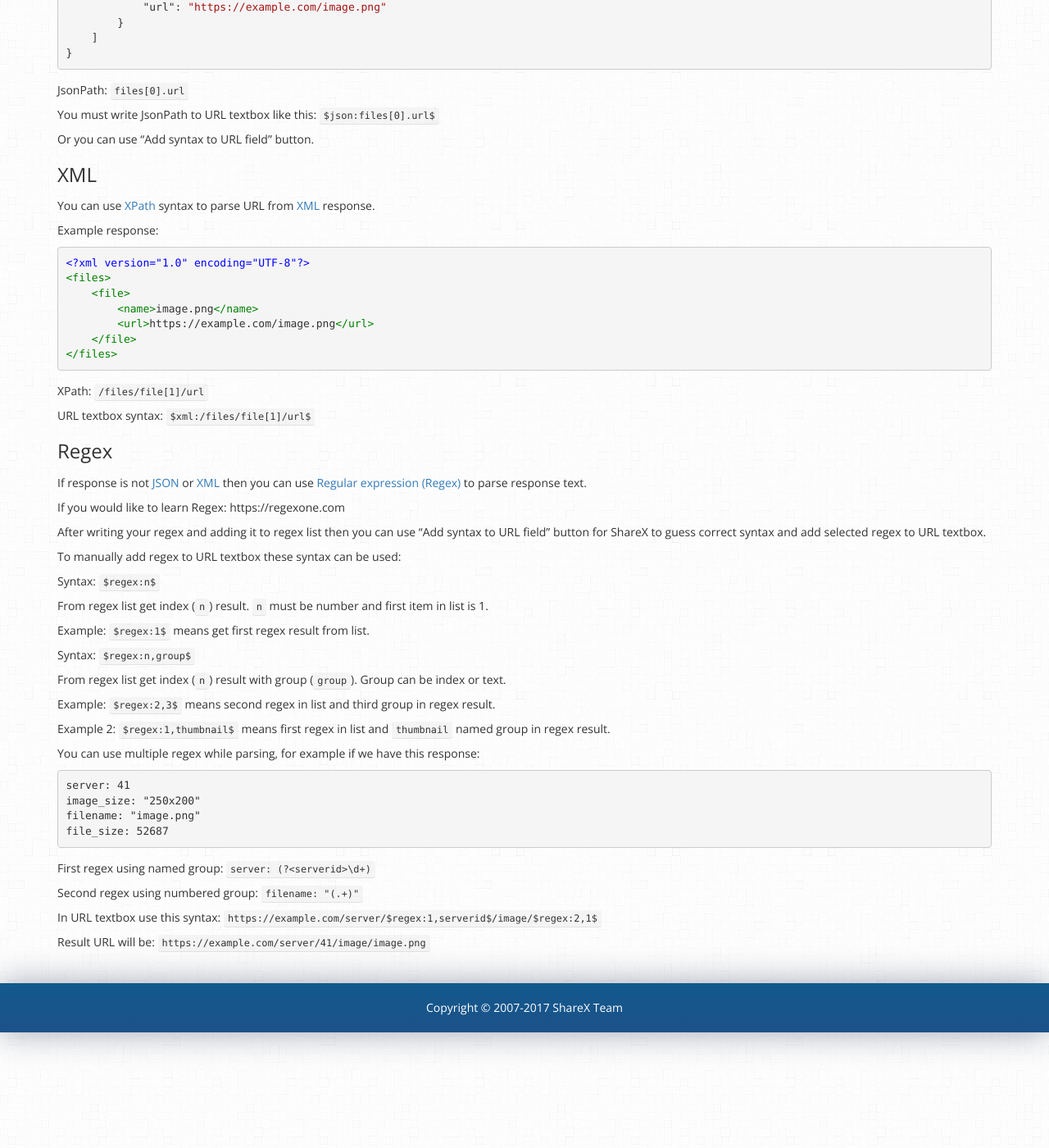
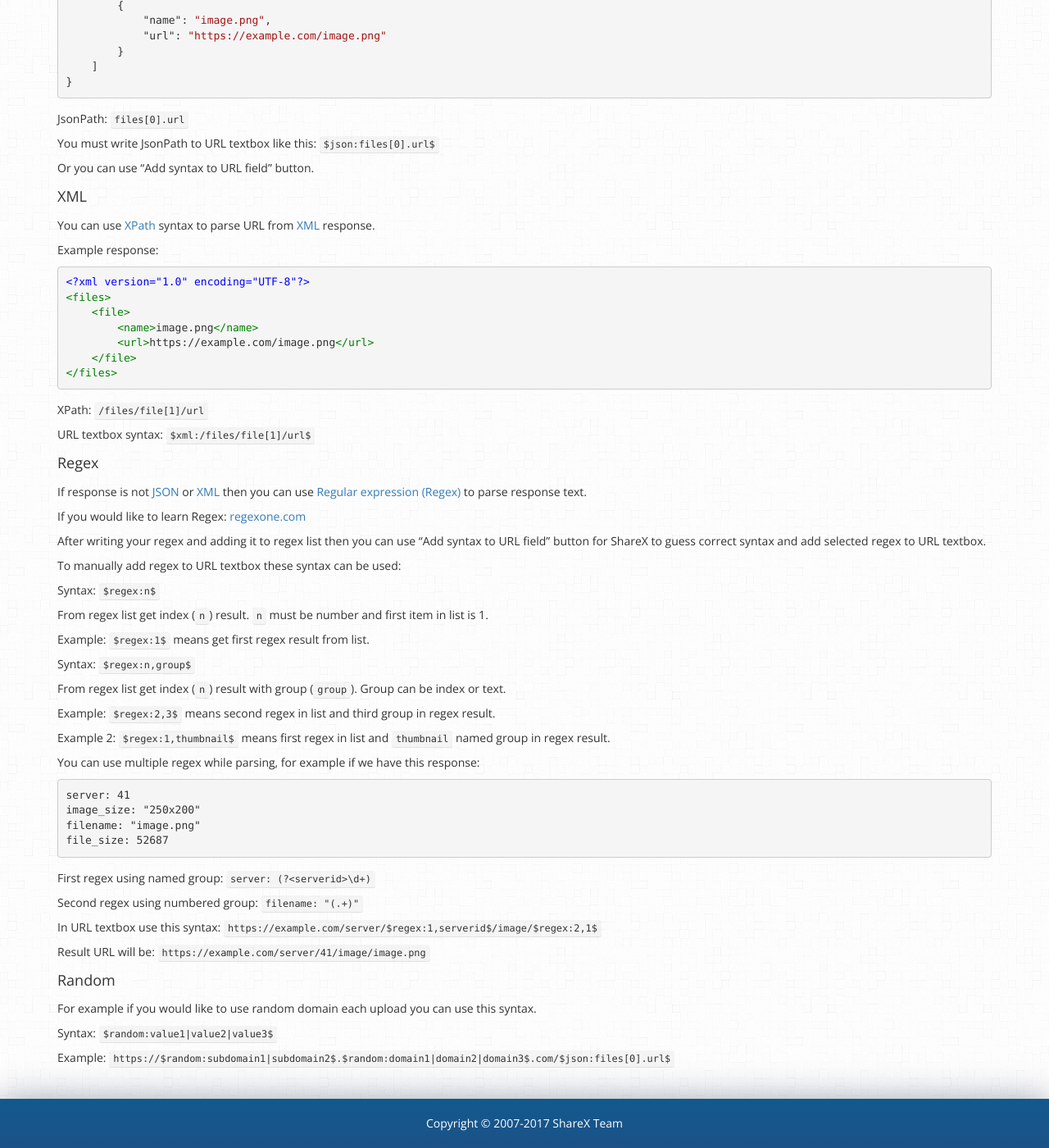
Before and after one commit to ShareX/sharex.github.io, a Jekyll site: the page built from docs/custom-uploader.md, in a window 1280 px wide and 1400 px high, scrolled down 1902 px. Shown: the whole window at 82% size. Built offline with Jekyll 4.4.1, drawn with Linux system fonts in a browser that asks for light colours; nearby versions of some CDN libraries.

Commit message:
Added Random URL syntax

```diff
--- a/docs/custom-uploader.md
+++ b/docs/custom-uploader.md
@@ -66,7 +66,9 @@ value: csharp
 
 If URL textbox is empty then `Response text` or `Redirection URL` will be automatically used. So if response only returns URL then no need to write anything to URL textbox.
 
-### JSON
+### URL syntax
+
+#### JSON
 
 You can use [JsonPath](http://goessner.net/articles/JsonPath/) syntax to parse URL from [JSON](https://en.wikipedia.org/wiki/JSON) response.
 
@@ -103,7 +105,7 @@ You must write JsonPath to URL textbox like this: `$json:files[0].url$`
 
 Or you can use "Add syntax to URL field" button.
 
-### XML
+#### XML
 
 You can use [XPath](https://www.w3schools.com/xml/xpath_syntax.asp) syntax to parse URL from [XML](https://en.wikipedia.org/wiki/XML) response.
 
@@ -123,11 +125,11 @@ XPath: `/files/file[1]/url`
 
 URL textbox syntax: `$xml:/files/file[1]/url$`
 
-### Regex
+#### Regex
 
 If response is not [JSON](https://en.wikipedia.org/wiki/JSON) or [XML](https://en.wikipedia.org/wiki/XML) then you can use [Regular expression (Regex)](https://en.wikipedia.org/wiki/Regular_expression) to parse response text.
 
-If you would like to learn Regex: https://regexone.com
+If you would like to learn Regex: [regexone.com](https://regexone.com)
 
 After writing your regex and adding it to regex list then you can use "Add syntax to URL field" button for ShareX to guess correct syntax and add selected regex to URL textbox.
 
@@ -163,3 +165,11 @@ Second regex using numbered group: `filename: "(.+)"`
 In URL textbox use this syntax: `https://example.com/server/$regex:1,serverid$/image/$regex:2,1$`
 
 Result URL will be: `https://example.com/server/41/image/image.png`
+
+#### Random
+
+For example if you would like to use random domain each upload you can use this syntax.
+
+Syntax: `$random:value1|value2|value3$`
+
+Example: `https://$random:subdomain1|subdomain2$.$random:domain1|domain2|domain3$.com/$json:files[0].url$`
```
